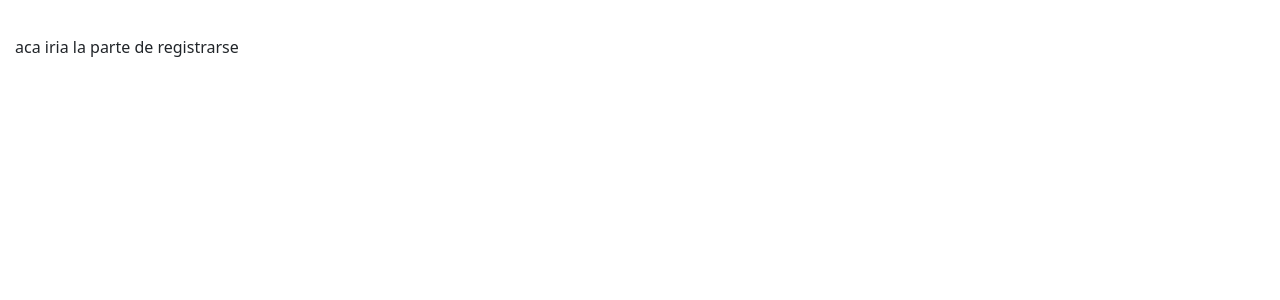
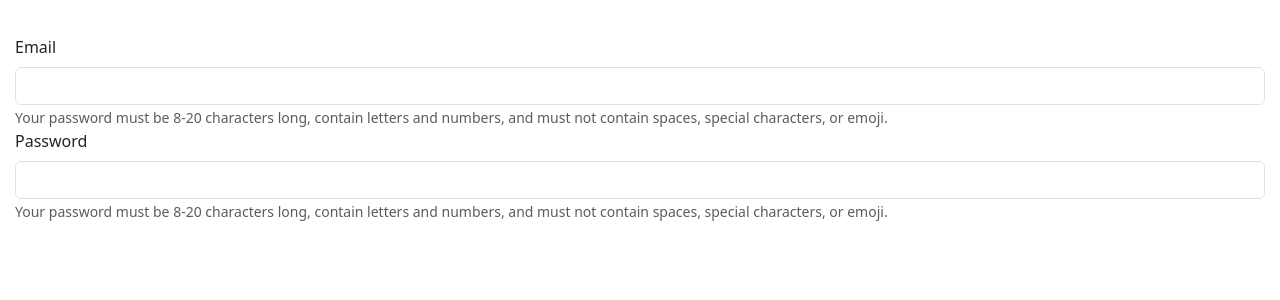
Before and after one commit to andresgutivar/Rex-Toys, a React (Create React App) app: page /Registrarse in a window 1280 px wide. Shown: the top 300 px of the page. Built offline with nearby package versions, Linux system fonts and the light colour scheme.

Commit message:
iniciar sesion

```diff
--- a/src/LoginScreen.js
+++ b/src/LoginScreen.js
@@ -1,9 +1,49 @@
-import react from "react"
+import React from "react";
+import Form from 'react-bootstrap/Form';
+import Button from 'react-bootstrap/Button';
 
-export default function LoginScreen(){
-return(
-<div>
-  aca iria la parte de loginscreen
-</div>
-)
+function FormTextExample() {
+  return (
+    <>
+      <Form.Label htmlFor="inputEmail" srOnly>Email</Form.Label>
+      <Form.Control
+        type="email"
+        id="inputEmail"
+        placeholder="Email"
+        aria-describedby="emailHelpBlock"
+        sm="4"
+      />
+      <Form.Text id="emailHelpBlock" muted>
+        Your email must be a valid email address.
+      </Form.Text>
+
+      <br />
+
+      <Form.Label htmlFor="inputPassword" srOnly>Password</Form.Label>
+      <Form.Control
+        type="password"
+        id="inputPassword"
+        placeholder="Password"
+        aria-describedby="passwordHelpBlock"
+        sm="4"
+      />
+      <Form.Text id="passwordHelpBlock" muted>
+        Your password must be 8-20 characters long, contain letters and numbers, and must not contain spaces, special characters, or emoji.
+      </Form.Text>
+
+      <br />
+
+      <Button variant="primary" type="submit">
+        Iniciar Sesión
+      </Button>
+    </>
+  );
 }
+
+export default function LoginScreen() {
+  return (
+    <div style={{ margin: "10px" ,display: "flex", flexDirection: "column", alignItems: "center" }}>
+      <FormTextExample />
+    </div>
+  );
+}
--- a/src/RegisterScreen.js
+++ b/src/RegisterScreen.js
@@ -1,9 +1,44 @@
-import react from "react"
+import React from "react"
+import Form from 'react-bootstrap/Form';
 
-export default function RegisterScreen(){
-return(
-<div>
-  aca iria la parte de registrarse
-</div>
-)
+function FormTextExample() {
+  return (
+    <>
+      <Form.Label htmlFor="inputPassword5">Email</Form.Label>
+      <Form.Control
+        type="text"
+        id="inputPassword5"
+        aria-describedby="passwordHelpBlock"
+      />
+      <Form.Text id="passwordHelpBlock" muted>
+        Your password must be 8-20 characters long, contain letters and numbers,
+        and must not contain spaces, special characters, or emoji.
+      </Form.Text>
+
+     <br></br>
+
+
+      <Form.Label htmlFor="inputPassword5">Password</Form.Label>
+      <Form.Control
+        type="password"
+        id="inputPassword5"
+        aria-describedby="passwordHelpBlock"
+      />
+      <Form.Text id="passwordHelpBlock" muted>
+        Your password must be 8-20 characters long, contain letters and numbers,
+        and must not contain spaces, special characters, or emoji.
+      </Form.Text>
+
+
+    </>
+  );
 }
+
+
+export default function LoginScreen() {
+  return (
+    <div>
+      <FormTextExample />
+    </div>
+  );
+}
```
